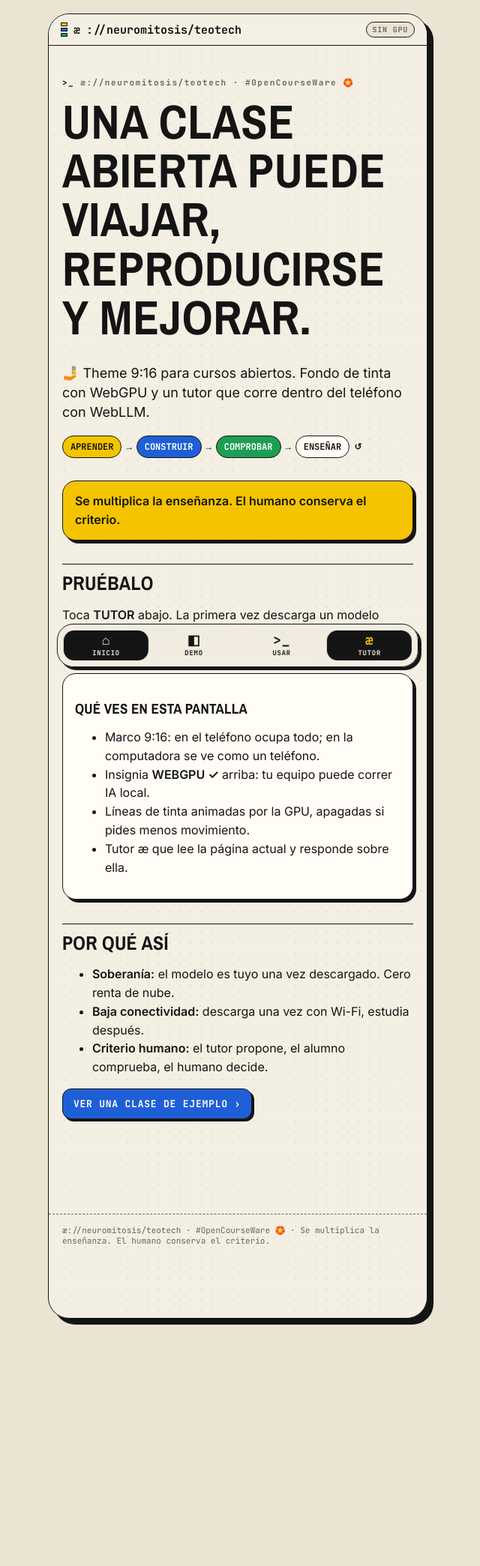
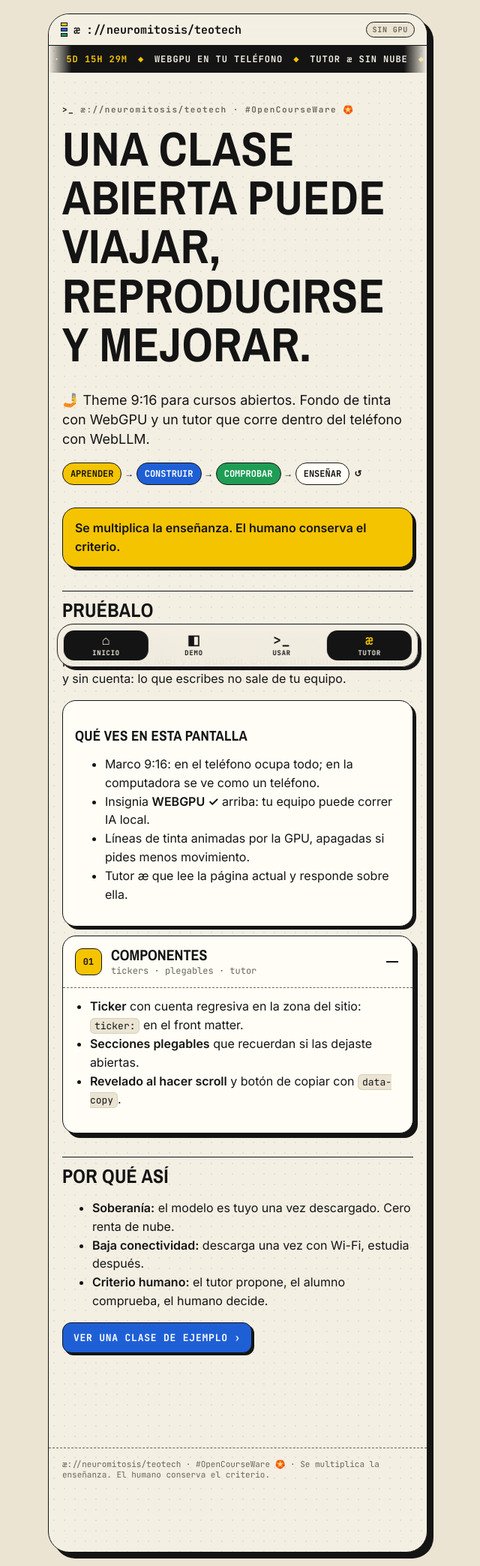
Before and after one commit to LutheranInstitute/teotech-theme, a Jekyll site: the page built from index.md, in a window 1280 px wide. Shown: the whole page at 75% size, without its empty margins (323-963 px from the left). Built offline with Jekyll 4.4.1, drawn with Linux system fonts in a browser that asks for light colours; before the commit the page ends 1777 px from its top, so only the background shows below that.

Commit message:
0.2: tickers con cuenta regresiva, secciones plegables con memoria, revelado al scroll

```diff
--- /dev/null
+++ b/_includes/ticker.html
@@ -0,0 +1,3 @@
+{% assign tk = include.items | default: page.ticker %}{% if tk %}
+<div class="ticker{% if include.alt %} alt{% endif %}" aria-label="Avisos" role="marquee"><div class="tk-track">{% for r in (1..2) %}<div class="tk-run"{% if r == 2 %} aria-hidden="true"{% endif %}>{% for it in tk %}<span class="tk-it">{% if it.countdown %}<b data-countdown="{{ it.countdown }}">{{ it.label | default: "PRÓXIMA CLASE" }}</b>{% else %}{{ it }}{% endif %}</span><i>◆</i>{% endfor %}</div>{% endfor %}</div></div>
+{% endif %}
--- a/_layouts/default.html
+++ b/_layouts/default.html
@@ -1,10 +1,11 @@
 <!doctype html>
-<html lang="{{ site.lang | default: 'es' }}">
+<html lang="{{ site.lang | default: 'es' }}" data-tz="{{ site.timezone | default: 'America/Chicago' }}">
 <head>{% include head.html %}</head>
 <body id="top">
 <canvas id="ink" aria-hidden="true"></canvas>
 <div class="phone">
   {% include bar.html %}
+  {% if page.ticker %}{% include ticker.html %}{% endif %}
   <main class="screen" data-context>
     {% if page.kicker %}<div class="lbl">{{ page.kicker }}</div>{% endif %}
     {{ content }}
@@ -14,5 +15,6 @@
 </div>
 {% unless page.tutor == false or site.teotech.tutor == false %}{% include tutor.html %}{% endunless %}
 <script src="{{ '/assets/js/ink.js' | relative_url }}" defer></script>
+<script src="{{ '/assets/js/ui.js' | relative_url }}" defer></script>
 </body>
 </html>
--- a/assets/css/teotech.css
+++ b/assets/css/teotech.css
@@ -58,3 +58,30 @@ hr{border:0;border-top:var(--line);margin:24px 0}
 .tt-in{display:flex;gap:8px;padding:10px 16px}.tt-in input{flex:1;border:var(--line);border-radius:12px;padding:12px;font:16px var(--f-b);background:#fff}
 .tt-foot{padding:0 16px calc(10px + env(safe-area-inset-bottom));text-align:center}.lnk{appearance:none;background:none;border:0;color:var(--mute);font:11px var(--f-m);text-decoration:underline;cursor:pointer}
 @media (prefers-reduced-motion:reduce){*{animation:none!important;transition:none!important}}
+/* ticker */
+.ticker{border-block:var(--line);background:var(--ink);color:var(--paper);overflow:hidden;white-space:nowrap;font:700 12px/34px var(--f-m);letter-spacing:.08em;margin:0 -18px 14px;mask-image:linear-gradient(90deg,transparent,#000 6%,#000 94%,transparent)}
+.ticker.alt{background:var(--y);color:var(--ink)}
+.tk-track{display:inline-flex;animation:tk 32s linear infinite}.ticker:hover .tk-track,.ticker:active .tk-track{animation-play-state:paused}
+.tk-run{display:inline-flex;align-items:center}.tk-it{padding:0 14px}.tk-run i{font-style:normal;color:var(--y);font-size:9px}.ticker.alt .tk-run i{color:var(--b)}
+.tk-it b{color:var(--y)}.ticker.alt .tk-it b{color:var(--b)}
+@keyframes tk{to{transform:translateX(-50%)}}
+.phone>.ticker{margin:0}
+/* plegables */
+details.fold{border:var(--line);border-radius:var(--rad);background:#fffdf6;margin:12px 0;box-shadow:4px 4px 0 var(--ink);overflow:hidden;transition:box-shadow .15s,transform .15s}
+details.fold[open]{box-shadow:6px 6px 0 var(--ink)}
+details.fold>summary{list-style:none;cursor:pointer;display:grid;grid-template-columns:auto 1fr auto;gap:12px;align-items:center;padding:14px 16px;-webkit-tap-highlight-color:transparent}
+details.fold>summary::-webkit-details-marker{display:none}
+.fold .n{font:700 12px var(--f-m);border:var(--line);border-radius:10px;width:36px;height:36px;display:grid;place-items:center;background:var(--y)}
+.fold.b .n{background:var(--b);color:#fff}.fold.g .n{background:var(--g);color:#fff}.fold.k .n{background:var(--ink);color:var(--y)}
+.fold .t{font:700 20px/1.05 var(--f-h);text-transform:uppercase}.fold .t small{display:block;font:400 12px var(--f-m);text-transform:none;color:var(--mute);margin-top:3px}
+.fold .pm{width:22px;height:22px;position:relative}.fold .pm::before,.fold .pm::after{content:"";position:absolute;left:3px;right:3px;top:10px;height:2px;background:var(--ink);transition:transform .2s}
+.fold .pm::after{transform:rotate(90deg)}details.fold[open] .pm::after{transform:rotate(0)}
+details.fold>.in-fold{padding:0 16px 16px;border-top:1px dashed var(--mute);animation:fd .25s ease-out}
+@keyframes fd{from{opacity:0;transform:translateY(-6px)}}
+.in-fold>:first-child{margin-top:12px}.in-fold ol,.in-fold ul{padding-left:20px}
+.rv{opacity:0;transform:translateY(14px);transition:opacity .45s,transform .45s}.rv.in{opacity:1;transform:none}
+.row{display:flex;gap:8px;flex-wrap:wrap;align-items:center;margin:12px 0}
+.stats{display:grid;grid-template-columns:repeat(3,1fr);gap:8px;margin:14px 0}
+.stat{border:var(--line);border-radius:14px;padding:10px;background:#fffdf6;text-align:center}.stat b{display:block;font:700 28px/1 var(--f-h)}.stat span{font:10px var(--f-m);letter-spacing:.08em;color:var(--mute)}
+.mlist{list-style:none;padding:0;margin:8px 0}.mlist li{border-bottom:1px dashed var(--mute);padding:9px 0;display:flex;gap:10px;align-items:baseline}.mlist li a{font-weight:600;text-decoration:none}.mlist .s{font:11px var(--f-m);color:var(--mute);min-width:74px}
+.mlist .soon{color:var(--mute)}
--- /dev/null
+++ b/assets/js/ui.js
@@ -0,0 +1,22 @@
+/* TEOTECH · UI: cuenta regresiva, secciones plegables con memoria, plegar/desplegar todo */
+(()=>{const TZ=document.documentElement.dataset.tz||"America/Chicago";
+const parts=d=>Object.fromEntries(new Intl.DateTimeFormat("en-US",{timeZone:TZ,weekday:"short",hour:"numeric",minute:"numeric",second:"numeric",hour12:false}).formatToParts(d).map(p=>[p.type,p.value]));
+const DAYS={Sun:0,Mon:1,Tue:2,Wed:3,Thu:4,Fri:5,Sat:6};
+/* data-countdown="2@19:00" → martes 7 pm en la zona del sitio */
+const left=spec=>{const[m,dw,hh,mm]=spec.match(/^(\d)@(\d+):(\d+)$/)||[];if(!m)return null;const p=parts(new Date());
+ const now=((DAYS[p.weekday]*24+(+p.hour%24))*60+(+p.minute))*60+(+p.second);let tgt=((+dw*24+(+hh))*60+(+mm))*60,d=tgt-now;if(d<-5400)d+=604800;return d};
+const fmt=s=>{if(s<=0)return"EN VIVO AHORA ●";const d=Math.floor(s/86400),h=Math.floor(s%86400/3600),m=Math.floor(s%3600/60);return(d?d+"D ":"")+String(h).padStart(2,"0")+"H "+String(m).padStart(2,"0")+"M"};
+const cds=[...document.querySelectorAll("[data-countdown]")];cds.forEach(e=>e.dataset.label=e.textContent);
+const tick=()=>cds.forEach(e=>{const s=left(e.dataset.countdown);if(s!=null)e.textContent=e.dataset.label+" · "+fmt(s)});tick();setInterval(tick,30000);
+/* plegables */
+const K="tt-fold:"+location.pathname,st=JSON.parse(localStorage.getItem(K)||"{}");
+const folds=[...document.querySelectorAll("details.fold")];
+folds.forEach((d,i)=>{const id=d.id||"f"+i;if(id in st)d.open=st[id];
+ d.addEventListener("toggle",()=>{st[id]=d.open;localStorage.setItem(K,JSON.stringify(st));if(d.open&&d.dataset.solo!=null)folds.forEach(o=>{if(o!==d&&o.dataset.solo!=null)o.open=false})})});
+document.querySelectorAll("[data-fold-all]").forEach(b=>b.addEventListener("click",()=>{const open=!folds.every(d=>d.open);folds.forEach(d=>d.open=open);b.textContent=open?"PLEGAR TODO −":"DESPLEGAR TODO +"}));
+/* revelar al hacer scroll */
+if("IntersectionObserver"in window){const io=new IntersectionObserver(es=>es.forEach(e=>{if(e.isIntersecting){e.target.classList.add("in");io.unobserve(e.target)}}),{rootMargin:"0px 0px -8% 0px"});
+ document.querySelectorAll(".fold,.card,.stat").forEach(e=>{e.classList.add("rv");io.observe(e)})}
+/* copiar */
+document.querySelectorAll("[data-copy]").forEach(b=>b.addEventListener("click",()=>{navigator.clipboard?.writeText(b.dataset.copy).then(()=>{const t=b.textContent;b.textContent="✓ COPIADO";setTimeout(()=>b.textContent=t,1400)})}));
+})();
--- a/index.md
+++ b/index.md
@@ -5,6 +5,12 @@ handle: "æ://neuromitosis/teotech · #OpenCourseWare 🏵️"
 headline: "Una clase abierta puede viajar, reproducirse y mejorar."
 lede: "🤳 Theme 9:16 para cursos abiertos. Fondo de tinta con WebGPU y un tutor que corre dentro del teléfono con WebLLM."
 cycle: ["APRENDER","CONSTRUIR","COMPROBAR","ENSEÑAR"]
+ticker:
+  - {countdown: "2@19:00", label: "DEMO · MARTES 7 PM"}
+  - "WEBGPU EN TU TELÉFONO"
+  - "TUTOR æ SIN NUBE"
+  - "#OPENCOURSEWARE 🏵️"
+  - "EL HUMANO CONSERVA EL CRITERIO"
 ---
 
 <div class="card y"><b>Se multiplica la enseñanza. El humano conserva el criterio.</b></div>
@@ -22,6 +28,15 @@ Toca **TUTOR** abajo. La primera vez descarga un modelo pequeño (~300 MB) y lo
 </ul>
 </div>
 
+<details class="fold" id="componentes" open>
+<summary><span class="n">01</span><span class="t">Componentes<small>tickers · plegables · tutor</small></span><span class="pm"></span></summary>
+<div class="in-fold" markdown="1">
+- **Ticker** con cuenta regresiva en la zona del sitio: `ticker:` en el front matter.
+- **Secciones plegables** que recuerdan si las dejaste abiertas.
+- **Revelado al hacer scroll** y botón de copiar con `data-copy`.
+</div>
+</details>
+
 ## Por qué así
 - **Soberanía:** el modelo es tuyo una vez descargado. Cero renta de nube.
 - **Baja conectividad:** descarga una vez con Wi-Fi, estudia después.
```
Also changed, not shown: usar.md (+18 -0 lines), teotech-theme.gemspec.
